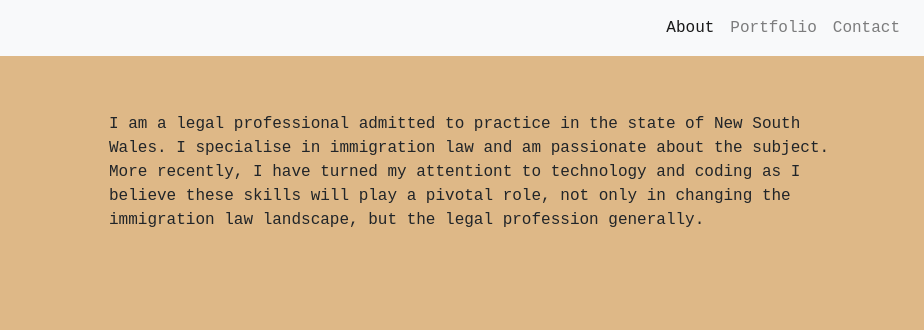
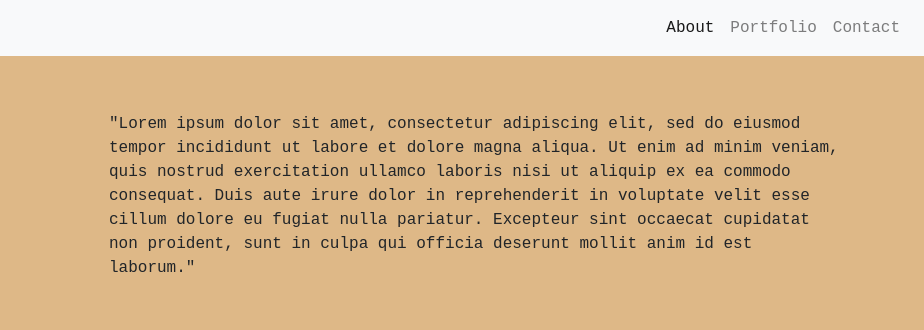
Before and after one commit to cnat3103/Homework_Two_Bootstrap, a plain HTML site: page index.html in a window 1280 px wide. Shown: the top 330 px of the page, 356-1280 px from the left. Drawn offline with nearby package versions, Linux system fonts and the light colour scheme.

```diff
--- a/index.html
+++ b/index.html
@@ -46,7 +46,7 @@
           </div>
 
           <div class="col-sm-8">
-            <p>I am a legal professional admitted to practice in the state of New South Wales. I specialise in immigration law and am passionate about the subject. More recently, I have turned my attentiont to technology and coding as I believe these skills will play a pivotal role, not only in changing the immigration law landscape, but the legal profession generally.</p>
+            <p>"Lorem ipsum dolor sit amet, consectetur adipiscing elit, sed do eiusmod tempor incididunt ut labore et dolore magna aliqua. Ut enim ad minim veniam, quis nostrud exercitation ullamco laboris nisi ut aliquip ex ea commodo consequat. Duis aute irure dolor in reprehenderit in voluptate velit esse cillum dolore eu fugiat nulla pariatur. Excepteur sint occaecat cupidatat non proident, sunt in culpa qui officia deserunt mollit anim id est laborum."</p>
 
           </div>
         </div>
```
Also changed, not shown: 1 other file.
